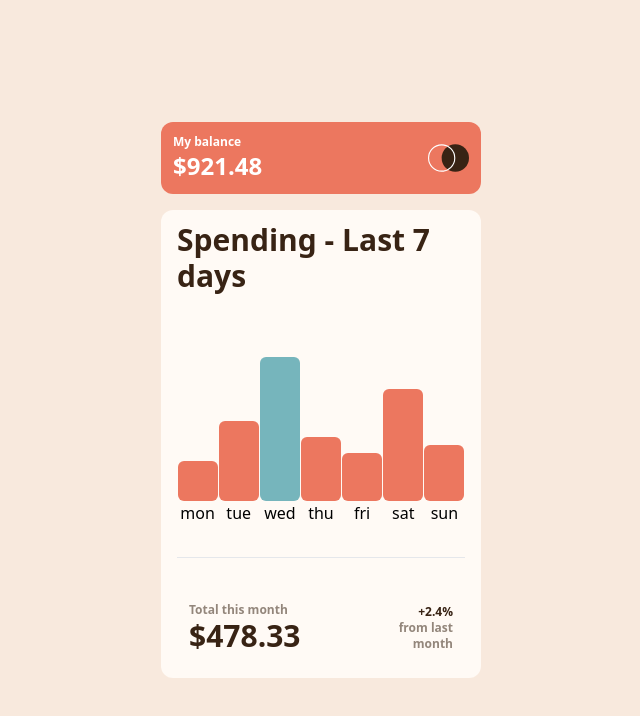
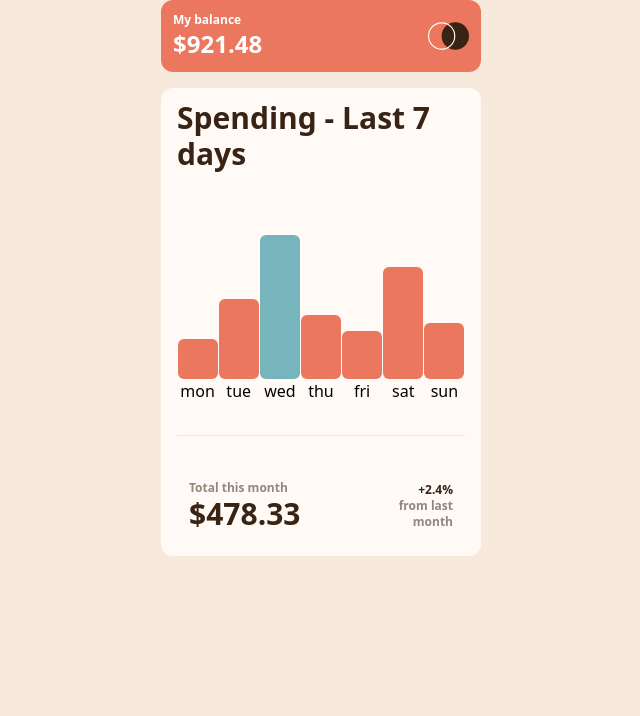
Before and after one commit to Boyutife/Expenses-chart-component, a website: page index.html in a window 1280 px wide. Shown: the whole page, without its empty margins (319-959 px from the left). Drawn offline with Linux system fonts and the light colour scheme.

Commit message:
change body h-screen to min-h-screen

```diff
--- a/index.html
+++ b/index.html
@@ -12,7 +12,7 @@
   <!-- Feel free to remove these styles or customise in your own stylesheet 👍 -->
 
 </head>
-<body class="container   bg-Cream flex flex-col items-center justify-center px-2 mx-auto h-screen" >
+<body class="container   bg-Cream flex flex-col items-center justify-center px-2 mx-auto min-h-screen" >
       <header class="container flex items-center bg-Softred rounded-xl p-3 md:w-1/3">
           <div class="container ">
             <h2 class="text-white text-xs font-semibold">My balance</h2>
```
